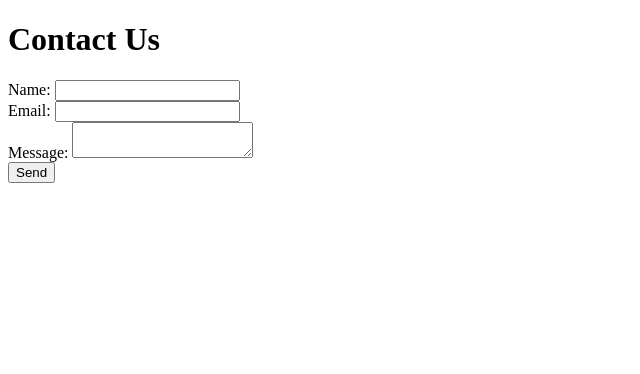
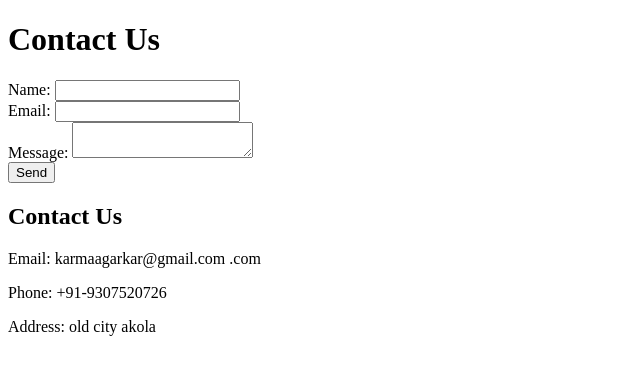
Before and after one commit to Himanshu32372/Ha-edit-, a plain HTML site: page contact.html in a window 1280 px wide. Shown: the whole page, without its empty margins (0-640 px from the left). Drawn offline with Linux system fonts and the light colour scheme.

Commit message:
Update contact.html

```diff
--- a/contact.html
+++ b/contact.html
@@ -18,3 +18,7 @@
     </form>
 </body>
 </html>
+<h2>Contact Us</h2>
+<p>Email: karmaagarkar@gmail.com .com</p>
+<p>Phone: +91-9307520726</p>
+<p>Address: old city akola </p>
```
